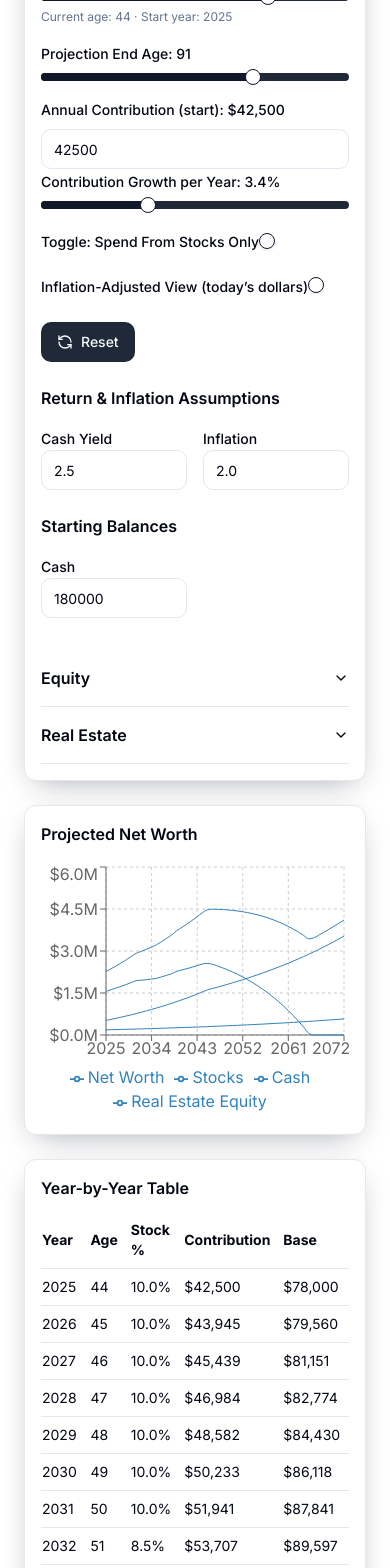
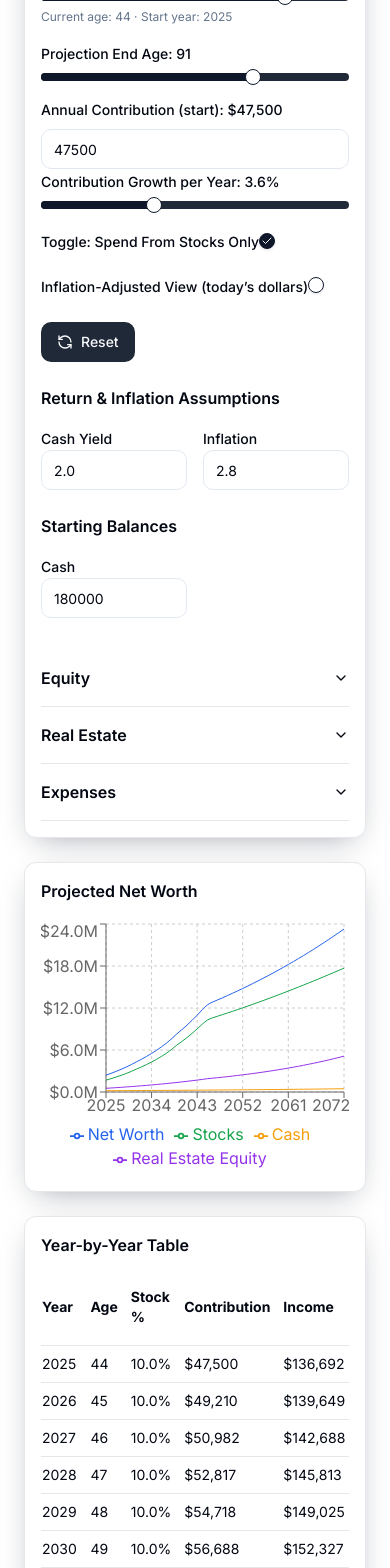
Before and after one commit to shivbijlani/lifetime, a Next.js app: page / in a window 390 px wide. Shown: the part 260-1828 px from the top of the page. Built offline with nearby package versions, Linux system fonts and the light colour scheme.

Commit message:
Improve projection sandbox modeling and sharing

```diff
--- a/components/FinancialProjectionSandbox.tsx
+++ b/components/FinancialProjectionSandbox.tsx
@@ -1,13 +1,13 @@
 'use client';
 
-import React, { useEffect, useMemo, useRef, useState } from "react";
+import React, { useCallback, useEffect, useMemo, useRef, useState } from "react";
 import { Card, CardContent } from "@/components/ui/card";
 import { Button } from "@/components/ui/button";
 import { Input } from "@/components/ui/input";
 import { Label } from "@/components/ui/label";
 import { Slider } from "@/components/ui/slider";
 import { Checkbox } from "@/components/ui/checkbox";
-import { RefreshCcw, Info } from "lucide-react";
+import { RefreshCcw, Info, Link2 } from "lucide-react";
 import { LineChart, Line, XAxis, YAxis, Tooltip, ResponsiveContainer, CartesianGrid, Legend } from "recharts";
 import { Accordion, AccordionItem, AccordionTrigger, AccordionContent } from "@/components/ui/accordion";
 import { useSearchParams } from "next/navigation";
@@ -18,6 +18,7 @@ type Row = {
   age: number;
   stockReturnApplied: number;
   contribution: number;
+  income: number;
   expenses: {
     base: number;
     mortgage: number;
@@ -28,6 +29,7 @@ type Row = {
   };
   totals: {
     totalExpenses: number;
+    savingsFundedExpenses: number;
     stocksEnd: number;
     cashEnd: number;
     realEstateEnd: number;
@@ -78,50 +80,123 @@ function computeModel(p: Params) {
     if (year >= p.parentStart && year <= p.parentEndYear) parents = 10_000 + p.parentInc * (year - p.parentStart);
     let kids = 0;
     for (const ks of p.kidsStarts) if (year >= ks && year < ks + p.kidsYears) kids += p.kidsAnnual;
-    const totalExpenses = baseAnnual + mortAnnual + vacAnnual + upgrades + parents + kids;
+    const incomeFunded = baseAnnual + mortAnnual + vacAnnual + upgrades;
+    const totalExpenses = incomeFunded + parents + kids;
+    const income = working ? incomeFunded : 0;
+    const savingsFundedExpenses = Math.max(totalExpenses - income, 0);
     const stockR = p.useGlidepath ? expectedStockReturn(age, p) : p.stockReturn;
     const stocksBefore = stocks * (1 + stockR);
     const cashBefore = cash * (1 + p.cashReturn);
     const reBefore = re * (1 + p.realEstateReturn);
     let stocksAfter = stocksBefore + contribution;
     let cashAfter = cashBefore;
+    let remainingExpenses = savingsFundedExpenses;
     if (p.spendFromStocks) {
-      stocksAfter -= totalExpenses;
+      const coveredByStocks = Math.min(stocksAfter, remainingExpenses);
+      stocksAfter -= coveredByStocks;
+      remainingExpenses -= coveredByStocks;
+      if (remainingExpenses > 0) {
+        const coveredByCash = Math.min(cashAfter, remainingExpenses);
+        cashAfter -= coveredByCash;
+        remainingExpenses -= coveredByCash;
+      }
     } else {
-      const cashCover = Math.min(totalExpenses, cashAfter);
-      cashAfter -= cashCover;
-      const remaining = totalExpenses - cashCover;
-      if (remaining > 0) stocksAfter -= remaining;
+      const coveredByCash = Math.min(cashAfter, remainingExpenses);
+      cashAfter -= coveredByCash;
+      remainingExpenses -= coveredByCash;
+      if (remainingExpenses > 0) {
+        const coveredByStocks = Math.min(stocksAfter, remainingExpenses);
+        stocksAfter -= coveredByStocks;
+        remainingExpenses -= coveredByStocks;
+      }
+    }
+    const shortfall = Math.max(0, remainingExpenses);
+    const hasShortfall = shortfall > 1e-6;
+    if (hasShortfall) {
+      stocksAfter = 0;
+      cashAfter = 0;
     }
     stocks = Math.max(0, stocksAfter);
     cash = Math.max(0, cashAfter);
     re = reBefore;
-    const netWorth = stocks + cash + (re - mortgage);
+    const netWorth = hasShortfall ? 0 : stocks + cash + (re - mortgage);
     rows.push({
       year,
       age,
       stockReturnApplied: stockR,
       contribution,
+      income,
       expenses: { base: baseAnnual, mortgage: mortAnnual, vacation: vacAnnual, upgrades, parents, kids },
-      totals: { totalExpenses, stocksEnd: stocks, cashEnd: cash, realEstateEnd: re, mortgage, netWorth },
+      totals: { totalExpenses, savingsFundedExpenses, stocksEnd: stocks, cashEnd: cash, realEstateEnd: re, mortgage, netWorth },
     });
   }
   return rows;
 }
 
 const currency = (v: number) => v.toLocaleString(undefined, { maximumFractionDigits: 0 });
+const trendLineColors = {
+  netWorth: "#2563eb",
+  stocks: "#16a34a",
+  cash: "#f59e0b",
+  realEstateEquity: "#9333ea",
+};
 
 export default function FinancialProjectionSandbox() {
   const searchParams = useSearchParams();
   const initialParamsRef = useRef<Params | null>(null);
+  const copyResetTimer = useRef<ReturnType<typeof setTimeout> | null>(null);
   if (!initialParamsRef.current) {
     initialParamsRef.current = deriveParamsFromQuery(searchParams);
   }
   const [params, setParams] = useState<Params>(() => initialParamsRef.current ?? defaultParams());
   const [realDollars, setRealDollars] = useState(false);
+  const [copyStatus, setCopyStatus] = useState<"idle" | "copied" | "error">("idle");
   const rows = useMemo(() => computeModel(params), [params]);
   const realFactor = (year: number) => (realDollars ? 1 / Math.pow(1 + params.inflation, year - params.startYear) : 1);
+  const incomeFundedSubtotal =
+    params.baseMonthly * 12 + params.vacationMonthly * 12 + params.homeUpgradesAnnual + params.mortgagePaymentMonthly * 12;
   const reset = () => setParams(initialParamsRef.current ?? defaultParams());
+  const handleCopyReset = useCallback(() => {
+    if (copyResetTimer.current) {
+      clearTimeout(copyResetTimer.current);
+      copyResetTimer.current = null;
+    }
+  }, []);
+  const handleSave = useCallback(async () => {
+    if (typeof window === "undefined") return;
+    try {
+      handleCopyReset();
+      const payload = { version: 1, params };
+      const base64 = typeof window.btoa === "function" ? window.btoa(JSON.stringify(payload)) : null;
+      if (!base64) throw new Error("Missing base64 encoder");
+      const shareUrl = new URL(window.location.pathname, window.location.origin);
+      shareUrl.searchParams.set("scenario", base64);
+      const text = shareUrl.toString();
+      if (navigator.clipboard?.writeText) {
+        await navigator.clipboard.writeText(text);
+      } else {
+        const textArea = document.createElement("textarea");
+        textArea.value = text;
+        document.body.appendChild(textArea);
+        textArea.select();
+        document.execCommand("copy");
+        document.body.removeChild(textArea);
+      }
+      setCopyStatus("copied");
+      copyResetTimer.current = setTimeout(() => {
+        setCopyStatus("idle");
+        copyResetTimer.current = null;
+      }, 2500);
+    } catch (error) {
+      console.error("Failed to copy scenario link", error);
+      setCopyStatus("error");
+      copyResetTimer.current = setTimeout(() => {
+        setCopyStatus("idle");
+        copyResetTimer.current = null;
+      }, 4000);
+    }
+  }, [handleCopyReset, params]);
+  useEffect(() => () => handleCopyReset(), [handleCopyReset]);
   useEffect(() => {
     const p = defaultParams();
     p.maxAge = 65;
@@ -153,7 +228,7 @@ export default function FinancialProjectionSandbox() {
             <h2 className="font-semibold">Timeline</h2>
             <div className="space-y-2">
               <Label>Retirement Age: {params.retirementAge}</Label>
-              <Slider value={[params.retirementAge]} min={50} max={70} step={1} onValueChange={([v]) => setParams({ ...params, retirementAge: v })} />
+              <Slider value={[params.retirementAge]} min={params.currentAge} max={70} step={1} onValueChange={([v]) => setParams({ ...params, retirementAge: v })} />
               <div className="text-xs text-muted-foreground">Current age: {params.currentAge} · Start year: {params.startYear}</div>
             </div>
             <div className="space-y-2">
@@ -214,24 +289,23 @@ export default function FinancialProjectionSandbox() {
                     </div>
                     <div className="col-span-2 grid grid-cols-2 md:grid-cols-3 gap-4">
                       <div>
-                        <Label>Retirement age − 20 =</Label>
+                        <Label>{`Retirement age (${params.retirementAge}) − 20 =`}</Label>
                         <Input type="number" step="0.1" value={(params.gpRetMinus20 * 100).toFixed(1)} onChange={(e) => setParams({ ...params, gpRetMinus20: Number(e.target.value) / 100 })} />
                       </div>
                       <div>
-                        <Label>Retirement age − 10 =</Label>
+                        <Label>{`Retirement age (${params.retirementAge}) − 10 =`}</Label>
                         <Input type="number" step="0.1" value={(params.gpRetMinus10 * 100).toFixed(1)} onChange={(e) => setParams({ ...params, gpRetMinus10: Number(e.target.value) / 100 })} />
                       </div>
                       <div>
-                        <Label>Retirement age − 5 =</Label>
+                        <Label>{`Retirement age (${params.retirementAge}) − 5 =`}</Label>
                         <Input type="number" step="0.1" value={(params.gpRetMinus5 * 100).toFixed(1)} onChange={(e) => setParams({ ...params, gpRetMinus5: Number(e.target.value) / 100 })} />
                       </div>
                       <div>
-                        <Label>At retirement (X) =</Label>
-                        <Input type="number" step="0.1" value={(params.gpRet0 * 100).toFixed(1)} onChange={(e) => setParams({ ...params, gpRet0: Number(e.target.value) / 100 })} />
-                      </div>
-                      <div>
-                        <Label>Post-retirement =</Label>
-                        <Input type="number" step="0.1" value={(params.gpPostRet * 100).toFixed(1)} onChange={(e) => setParams({ ...params, gpPostRet: Number(e.target.value) / 100 })} />
+                        <Label>{`Post-retirement (${params.retirementAge}) =`}</Label>
+                        <Input type="number" step="0.1" value={(params.gpPostRet * 100).toFixed(1)} onChange={(e) => {
+                          const value = Number(e.target.value) / 100;
+                          setParams({ ...params, gpPostRet: value, gpRet0: value });
+                        }} />
                       </div>
                     </div>
                   </div>
@@ -249,10 +323,6 @@ export default function FinancialProjectionSandbox() {
                       <Label>Real Estate Return (%)</Label>
                       <Input type="number" step="0.1" value={(params.realEstateReturn * 100).toFixed(1)} onChange={(e) => setParams({ ...params, realEstateReturn: Number(e.target.value) / 100 })} />
                     </div>
-                    <div className="col-span-2 pt-2">
-                      <Label className="flex items-center gap-2">Home Expenses (Required + Discretionary) <Info className="w-4 h-4 opacity-70" title="Includes ongoing maintenance and planned upgrades." /></Label>
-                      <Input type="number" value={params.homeUpgradesAnnual} onChange={(e) => setParams({ ...params, homeUpgradesAnnual: Number(e.target.value || 0) })} />
-                    </div>
                   </div>
                   <h3 className="font-medium pt-4">Mortgage Details</h3>
                   <div className="grid grid-cols-2 gap-4 pt-2">
@@ -265,7 +335,7 @@ export default function FinancialProjectionSandbox() {
                       <Input type="number" step="0.01" value={(params.mortgageRate * 100).toFixed(3)} onChange={(e) => setParams({ ...params, mortgageRate: Number(e.target.value) / 100 })} />
                     </div>
                     <div>
-                      <Label>Monthly Payment ($)</Label>
+                      <Label>Mortgage Payment (monthly)</Label>
                       <Input type="number" value={params.mortgagePaymentMonthly} onChange={(e) => setParams({ ...params, mortgagePaymentMonthly: Number(e.target.value || 0) })} />
                     </div>
                     <div>
@@ -275,6 +345,87 @@ export default function FinancialProjectionSandbox() {
                     <div>
                       <Label>Loan End Month (1-12)</Label>
                       <Input type="number" value={params.mortgageEndMonth} onChange={(e) => setParams({ ...params, mortgageEndMonth: Number(e.target.value || 0) })} />
+                    </div>
+                  </div>
+                </AccordionContent>
+              </AccordionItem>
+              <AccordionItem value="expenses">
+                <AccordionTrigger className="text-base font-semibold">Expenses</AccordionTrigger>
+                <AccordionContent>
+                  <div className="space-y-6">
+                    <div className="space-y-3">
+                      <h3 className="text-sm font-semibold uppercase tracking-wide text-muted-foreground">Income Funded Expenses</h3>
+                      <p className="text-sm text-muted-foreground">
+                        Aim for your earned income to cover these core costs before retirement; after you retire, these will be drawn from
+                        your savings.
+                      </p>
+                      <div className="grid grid-cols-1 md:grid-cols-2 gap-4">
+                        <div>
+                          <Label>Base Spending (monthly)</Label>
+                          <Input type="number" value={params.baseMonthly} onChange={(e) => setParams({ ...params, baseMonthly: Number(e.target.value || 0) })} />
+                        </div>
+                        <div>
+                          <Label>Vacation (monthly)</Label>
+                          <Input type="number" value={params.vacationMonthly} onChange={(e) => setParams({ ...params, vacationMonthly: Number(e.target.value || 0) })} />
+                        </div>
+                        <div>
+                          <Label className="flex items-center gap-2">
+                            Home Expenses (annual)
+                            <Info className="w-4 h-4 opacity-70" title="Plan for maintenance, improvements, and recurring home projects." />
+                          </Label>
+                          <Input type="number" value={params.homeUpgradesAnnual} onChange={(e) => setParams({ ...params, homeUpgradesAnnual: Number(e.target.value || 0) })} />
+                        </div>
+                        <div>
+                          <Label>Mortgage Payment (monthly)</Label>
+                          <Input type="number" value={params.mortgagePaymentMonthly} onChange={(e) => setParams({ ...params, mortgagePaymentMonthly: Number(e.target.value || 0) })} />
+                        </div>
+                      </div>
+                      <div className="rounded-md bg-muted px-3 py-2 text-sm font-medium">
+                        Annual subtotal: ${currency(incomeFundedSubtotal)}
+                      </div>
+                    </div>
+                    <div className="space-y-3">
+                      <h3 className="text-sm font-semibold uppercase tracking-wide text-muted-foreground">Savings Funded Expenses</h3>
+                      <p className="text-sm text-muted-foreground">Customize support that will be funded from savings or portfolio withdrawals.</p>
+                      <div className="grid grid-cols-1 md:grid-cols-2 gap-4">
+                        <div>
+                          <Label>Parent Support Begins (year)</Label>
+                          <Input type="number" value={params.parentStart} onChange={(e) => setParams({ ...params, parentStart: Number(e.target.value || 0) })} />
+                        </div>
+                        <div>
+                          <Label>Parent Support Ends (year)</Label>
+                          <Input type="number" value={params.parentEndYear} onChange={(e) => setParams({ ...params, parentEndYear: Number(e.target.value || 0) })} />
+                        </div>
+                        <div>
+                          <Label>Annual Increase for Parents ($)</Label>
+                          <Input type="number" value={params.parentInc} onChange={(e) => setParams({ ...params, parentInc: Number(e.target.value || 0) })} />
+                        </div>
+                        <div>
+                          <Label>Kids Cost (annual)</Label>
+                          <Input type="number" value={params.kidsAnnual} onChange={(e) => setParams({ ...params, kidsAnnual: Number(e.target.value || 0) })} />
+                        </div>
+                        <div>
+                          <Label>Kids Support Duration (years)</Label>
+                          <Input type="number" value={params.kidsYears} onChange={(e) => setParams({ ...params, kidsYears: Number(e.target.value || 0) })} />
+                        </div>
+                        <div className="md:col-span-2">
+                          <Label>Kids Start Years (comma separated)</Label>
+                          <Input
+                            type="text"
+                            value={params.kidsStarts.join(", ")}
+                            onChange={(e) => {
+                              const next = e.target.value
+                                .split(",")
+                                .map((piece) => piece.trim())
+                                .filter((piece) => piece.length > 0)
+                                .map((piece) => Number(piece))
+                                .filter((num) => Number.isFinite(num))
+                                .sort((a, b) => a - b);
+                              setParams({ ...params, kidsStarts: next });
+                            }}
+                          />
+                        </div>
+                      </div>
                     </div>
                   </div>
                 </AccordionContent>
@@ -301,10 +452,16 @@ export default function FinancialProjectionSandbox() {
                 <YAxis tickFormatter={(v) => `$${(v / 1_000_000).toFixed(1)}M`} />
                 <Tooltip formatter={(v: number) => `$${currency(v)}`} />
                 <Legend />
-                <Line type="monotone" dataKey="netWorth" name="Net Worth" dot={false} />
-                <Line type="monotone" dataKey="stocks" name="Stocks" dot={false} />
-                <Line type="monotone" dataKey="cash" name="Cash" dot={false} />
-                <Line type="monotone" dataKey="realEstateEquity" name="Real Estate Equity" dot={false} />
+                <Line type="monotone" dataKey="netWorth" name="Net Worth" dot={false} stroke={trendLineColors.netWorth} />
+                <Line type="monotone" dataKey="stocks" name="Stocks" dot={false} stroke={trendLineColors.stocks} />
+                <Line type="monotone" dataKey="cash" name="Cash" dot={false} stroke={trendLineColors.cash} />
+                <Line
+                  type="monotone"
+                  dataKey="realEstateEquity"
+                  name="Real Estate Equity"
+                  dot={false}
+                  stroke={trendLineColors.realEstateEquity}
+                />
               </LineChart>
             </ResponsiveContainer>
           </div>
@@ -322,6 +479,7 @@ export default function FinancialProjectionSandbox() {
                   <th className="py-2 pr-3">Age</th>
                   <th className="py-2 pr-3">Stock %</th>
                   <th className="py-2 pr-3">Contribution</th>
+                  <th className="py-2 pr-3">Income</th>
                   <th className="py-2 pr-3">Base</th>
                   <th className="py-2 pr-3">Mortgage</th>
                   <th className="py-2 pr-3">Vacation</th>
@@ -329,6 +487,7 @@ export default function FinancialProjectionSandbox() {
                   <th className="py-2 pr-3">Parents</th>
                   <th className="py-2 pr-3">Kids</th>
                   <th className="py-2 pr-3">Total Expenses</th>
+                  <th className="py-2 pr-3">Savings Funded Exp.</th>
                   <th className="py-2 pr-3">Stocks End</th>
                   <th className="py-2 pr-3">Cash End</th>
                   <th className="py-2 pr-3">RE (Value)</th>
@@ -345,6 +504,7 @@ export default function FinancialProjectionSandbox() {
                       <td className="py-2 pr-3">{r.age}</td>
                       <td className="py-2 pr-3">{(r.stockReturnApplied * 100).toFixed(1)}%</td>
                       <td className="py-2 pr-3">${currency(r.contribution * f)}</td>
+                      <td className="py-2 pr-3">${currency(r.income * f)}</td>
                       <td className="py-2 pr-3">${currency(r.expenses.base * f)}</td>
                       <td className="py-2 pr-3">${currency(r.expenses.mortgage * f)}</td>
                       <td className="py-2 pr-3">${currency(r.expenses.vacation * f)}</td>
@@ -352,6 +512,7 @@ export default function FinancialProjectionSandbox() {
                       <td className="py-2 pr-3">${currency(r.expenses.parents * f)}</td>
                       <td className="py-2 pr-3">${currency(r.expenses.kids * f)}</td>
                       <td className="py-2 pr-3 font-medium">${currency(r.totals.totalExpenses * f)}</td>
+                      <td className="py-2 pr-3">${currency(r.totals.savingsFundedExpenses * f)}</td>
                       <td className="py-2 pr-3 font-medium">${currency(r.totals.stocksEnd * f)}</td>
                       <td className="py-2 pr-3">${currency(r.totals.cashEnd * f)}</td>
                       <td className="py-2 pr-3">${currency(r.totals.realEstateEnd * f)}</td>
@@ -365,6 +526,23 @@ export default function FinancialProjectionSandbox() {
           </div>
         </CardContent>
       </Card>
+
+      <div className="flex flex-col items-start gap-2 sm:flex-row sm:items-center sm:justify-end">
+        <Button onClick={handleSave}>
+          <Link2 className="w-4 h-4 mr-2" />
+          {copyStatus === "copied" ? "Link Copied" : copyStatus === "error" ? "Copy Failed - Try Again" : "Save Scenario"}
+        </Button>
+        {copyStatus === "copied" && (
+          <span className="text-sm text-muted-foreground" aria-live="polite">
+            Link copied to clipboard.
+          </span>
+        )}
+        {copyStatus === "error" && (
+          <span className="text-sm text-destructive" aria-live="polite">
+            Could not copy link. Please try again.
+          </span>
+        )}
+      </div>
     </div>
   );
 }
--- a/components/ui/checkbox.tsx
+++ b/components/ui/checkbox.tsx
@@ -10,7 +10,7 @@ const Checkbox = React.forwardRef<
   <CheckboxPrimitive.Root
     ref={ref}
     className={cn(
-      "peer h-4 w-4 shrink-0 rounded-sm border border-primary shadow focus-visible:outline-none focus-visible:ring-2 focus-visible:ring-ring focus-visible:ring-offset-2 disabled:cursor-not-allowed disabled:opacity-50",
+      "peer h-4 w-4 shrink-0 rounded-sm border border-primary shadow focus-visible:outline-none focus-visible:ring-2 focus-visible:ring-ring focus-visible:ring-offset-2 disabled:cursor-not-allowed disabled:opacity-50 data-[state=checked]:bg-primary data-[state=checked]:text-primary-foreground",
       className,
     )}
     {...props}
--- a/lib/scenario.ts
+++ b/lib/scenario.ts
@@ -112,10 +112,10 @@ function generateSmartDefaults(): ScenarioParams {
   const mortgageEndMonth = randomInt(rng, 1, 12);
   const mortgagePaymentMonthly = calculateMortgagePayment(mortgage0, mortgageRate, mortgageTermYears);
 
-  const stockReturn = randomRounded(rng, 0.055, 0.07, 0.0005);
-  const cashReturn = randomRounded(rng, 0.02, 0.035, 0.0005);
+  const stockReturn = 0.07;
+  const cashReturn = 0.02;
   const realEstateReturn = randomRounded(rng, 0.025, 0.04, 0.0005);
-  const inflation = 0.02;
+  const inflation = 0.028;
 
   const baseMonthly = randomRounded(rng, 6_000, 8_500, 250);
   const vacationMonthly = randomRounded(rng, 900, 1_400, 50);
```
